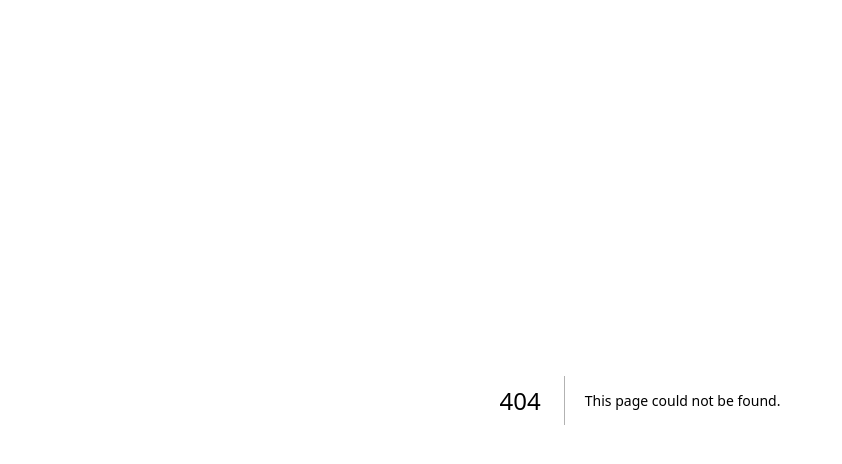
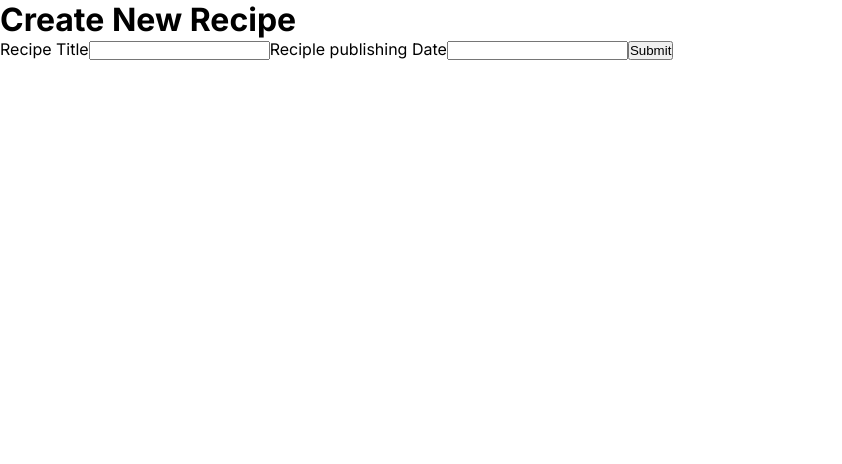
Before and after one commit to JohannesaBrahms/virtual-recipe-box, a Next.js app: page /create-recipe in a window 1280 px wide. Before the commit this address had no page. Shown: the top 464 px of the page, without its empty margins (0-842 px from the left). Built offline with nearby package versions, Linux system fonts and the light colour scheme.

Commit message:
feat(recipe): create a recipe PoC

```diff
--- /dev/null
+++ b/app/(site)/create-recipe/page.tsx
@@ -0,0 +1,47 @@
+'use client';
+
+import { useState } from 'react';
+import { useRouter } from 'next/navigation';
+
+const CreateRecipe = () => {
+  const [title, setTitle] = useState('');
+  const [date, setDate] = useState('');
+  const router = useRouter();
+
+  const handlePostCreation = async (event: React.FormEvent<HTMLFormElement>) => {
+    if (!title || !date) return alert('Please fil in all fields');
+
+    event.preventDefault(); //don't refresh
+
+    const response = await fetch('/api/create-recipe', {
+      method: 'POST',
+      headers: {
+        'Content-Type': 'application/json',
+      },
+      body: JSON.stringify({ title, date }),
+    });
+
+    if (response.ok) {
+      alert('Success! You created a new recipe!');
+      setTitle('');
+      setDate('');
+    } else {
+      alert('Something went wrong :(');
+    }
+  };
+
+  return (
+    <div>
+      <h1>Create New Recipe</h1>
+      <form onSubmit={handlePostCreation}>
+        <label>Recipe Title</label>
+        <input type="text" value={title} onChange={(e) => setTitle(e.target.value)} />
+        <label>Reciple publishing Date</label>
+        <input type="text" value={date} onChange={(e) => setDate(e.target.value)} />
+        <button type="submit">Submit</button>
+      </form>
+    </div>
+  );
+};
+
+export default CreateRecipe;
--- /dev/null
+++ b/app/api/create-recipe/route.ts
@@ -0,0 +1,16 @@
+import { NextResponse } from 'next/server';
+import { PrismaClient } from '@prisma/client';
+
+const prisma = new PrismaClient();
+
+export async function POST(request: Request) {
+  const { title, date } = await request.json(); // destructure body
+
+  const recipe = await prisma.recipe.create({
+    data: {
+      title,
+      date,
+    },
+  });
+  return NextResponse.json(recipe, { status: 201 });
+}
```
Also changed, not shown: app/page.tsx (+6 -3 lines).
